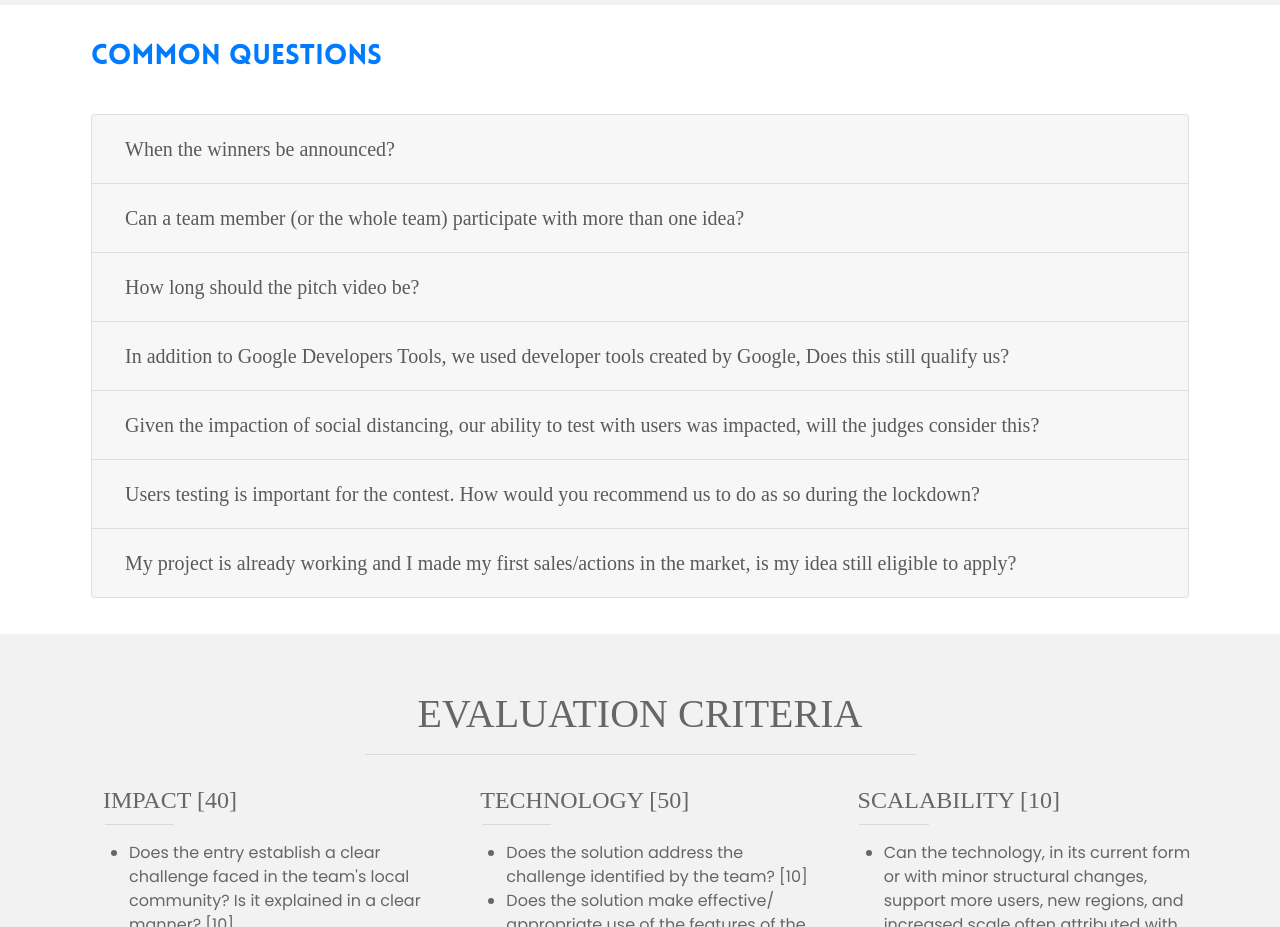
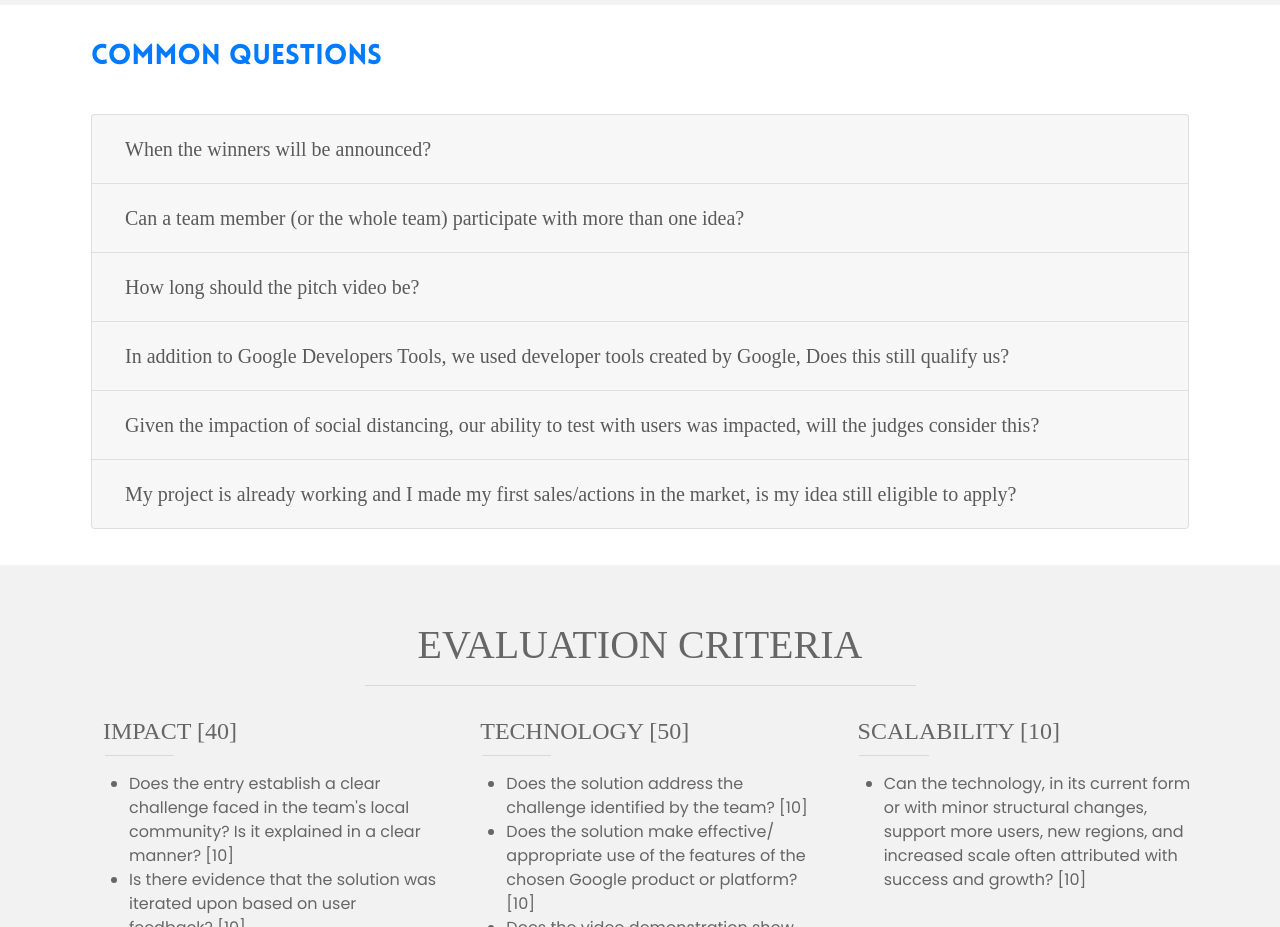
Before and after one commit to ANASS99T/SOLAB-WEBSITE, a plain HTML site: page index.html in a window 1280 px wide. Shown: the part 1940-2867 px from the top of the page. Drawn offline with nearby package versions, Linux system fonts and the light colour scheme; a web font is replaced by a local one.

Commit message:
update common questions

```diff
--- a/index.html
+++ b/index.html
@@ -357,7 +357,7 @@
                                         <button class="btn btn-link btn-block text-left" type="button"
                                             data-toggle="collapse" data-target="#collapse1" aria-expanded="true"
                                             aria-controls="collapse1">
-                                            When the winners be announced?
+                                            When the winners will be announced?
                                         </button>
                                     </h2>
                                 </div>
@@ -437,7 +437,7 @@
                                 <div id="collapse5" class="collapse" aria-labelledby="heading5"
                                     data-parent="#accordionExample">
                                     <div class="card-body">
-                                        Yes, it still qualifies.
+                                        Yes, it still does.
                                     </div>
                                 </div>
                             </div>
@@ -475,7 +475,7 @@
                                     </div>
                                 </div>
                             </div>
-                            <div class="card">
+                            <!-- <div class="card">
                                 <div class="card-header" id="heading8">
                                     <h2 class="mb-0">
                                         <button class="btn btn-link btn-block text-left collapsed" type="button"
@@ -492,7 +492,7 @@
                                         by sharing his screen with the judges.
                                     </div>
                                 </div>
-                            </div>
+                            </div> -->
                             <div class="card" id="criteria">
                                 <div class="card-header" id="heading9">
                                     <h2 class="mb-0">
```
